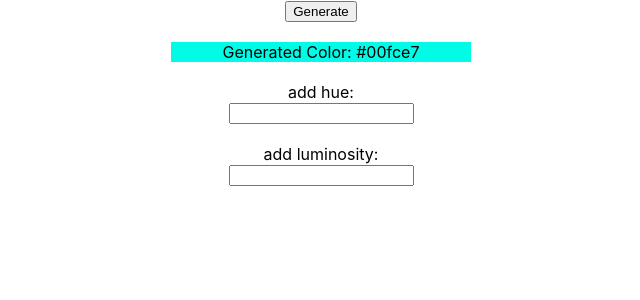
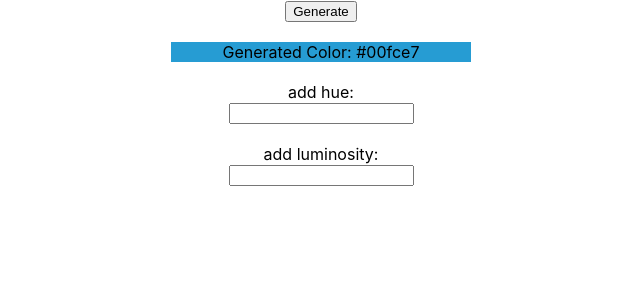
Before and after one commit to klupsky/react-randomcolorgenerator, a React (Create React App) app: page / in a window 1280 px wide. Shown: the top 300 px of the page, without its empty margins (319-959 px from the left). Built offline with nearby package versions, Linux system fonts and the light colour scheme.

Commit message:
Add clean version with preflight running correctly

```diff
--- a/src/App.js
+++ b/src/App.js
@@ -16,7 +16,7 @@ export default function App() {
       <br />
       <div
         style={{
-          backgroundColor: colorCreate,
+          backgroundColor: color,
           width: '300px',
         }}
       >
```
